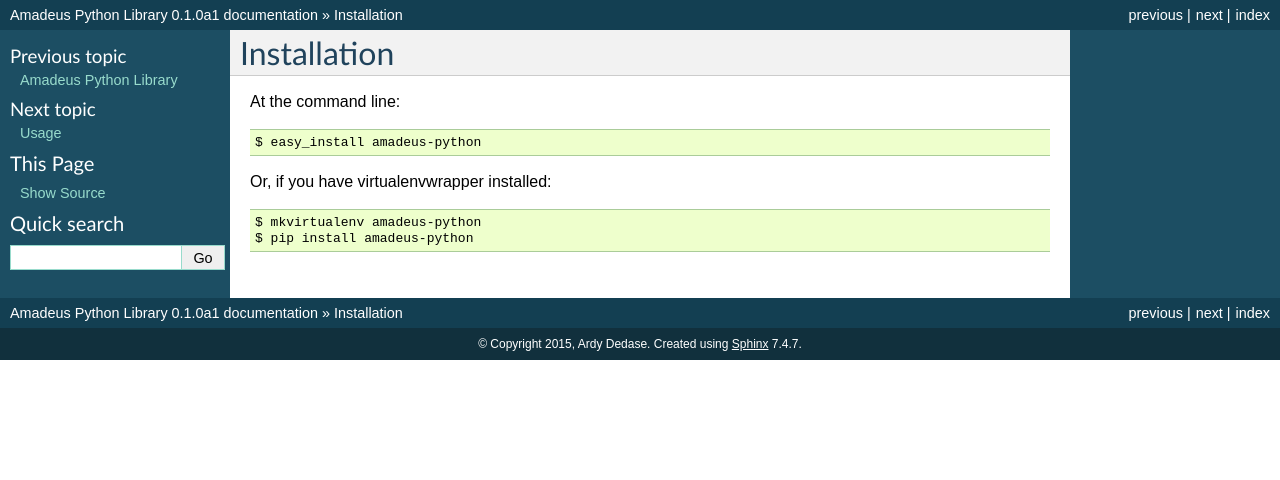
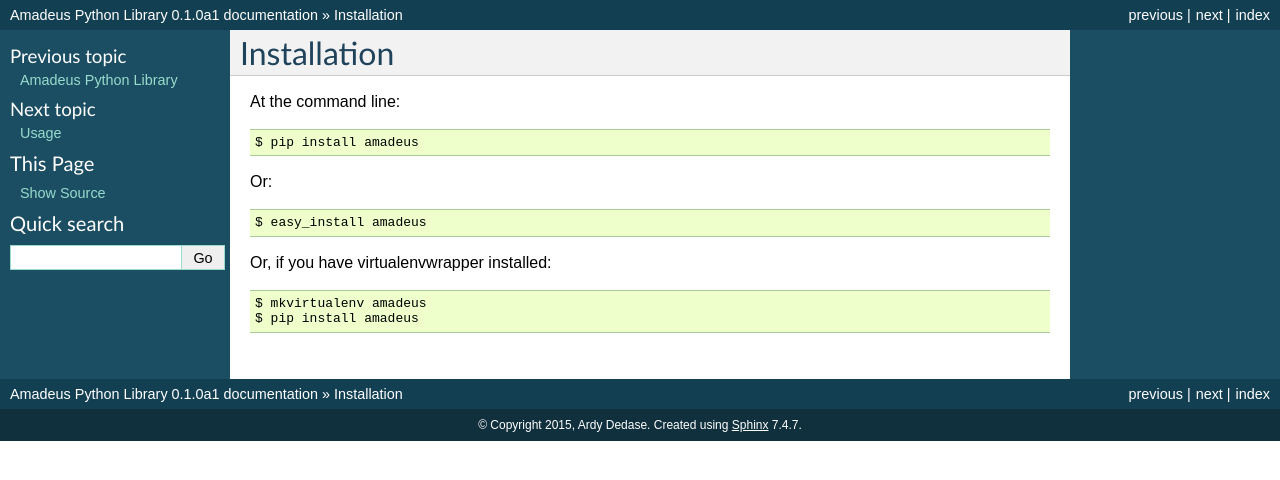
Before and after one commit to ardydedase/amadeus-python, a Sphinx documentation site: the page built from docs/installation.rst, in a window 1280 px wide. Shown: the top 480 px of the page. Built offline with Sphinx 7.4.7, drawn with Linux system fonts in a browser that asks for light colours; the version number is read from the project's files by our own code.

Commit message:
Doc update.

```diff
--- a/docs/installation.rst
+++ b/docs/installation.rst
@@ -4,9 +4,13 @@
 
 At the command line::
 
-    $ easy_install amadeus-python
+    $ pip install amadeus
+
+Or::
+
+	$ easy_install amadeus
 
 Or, if you have virtualenvwrapper installed::
 
-    $ mkvirtualenv amadeus-python
-    $ pip install amadeus-python
+    $ mkvirtualenv amadeus
+    $ pip install amadeus
```
